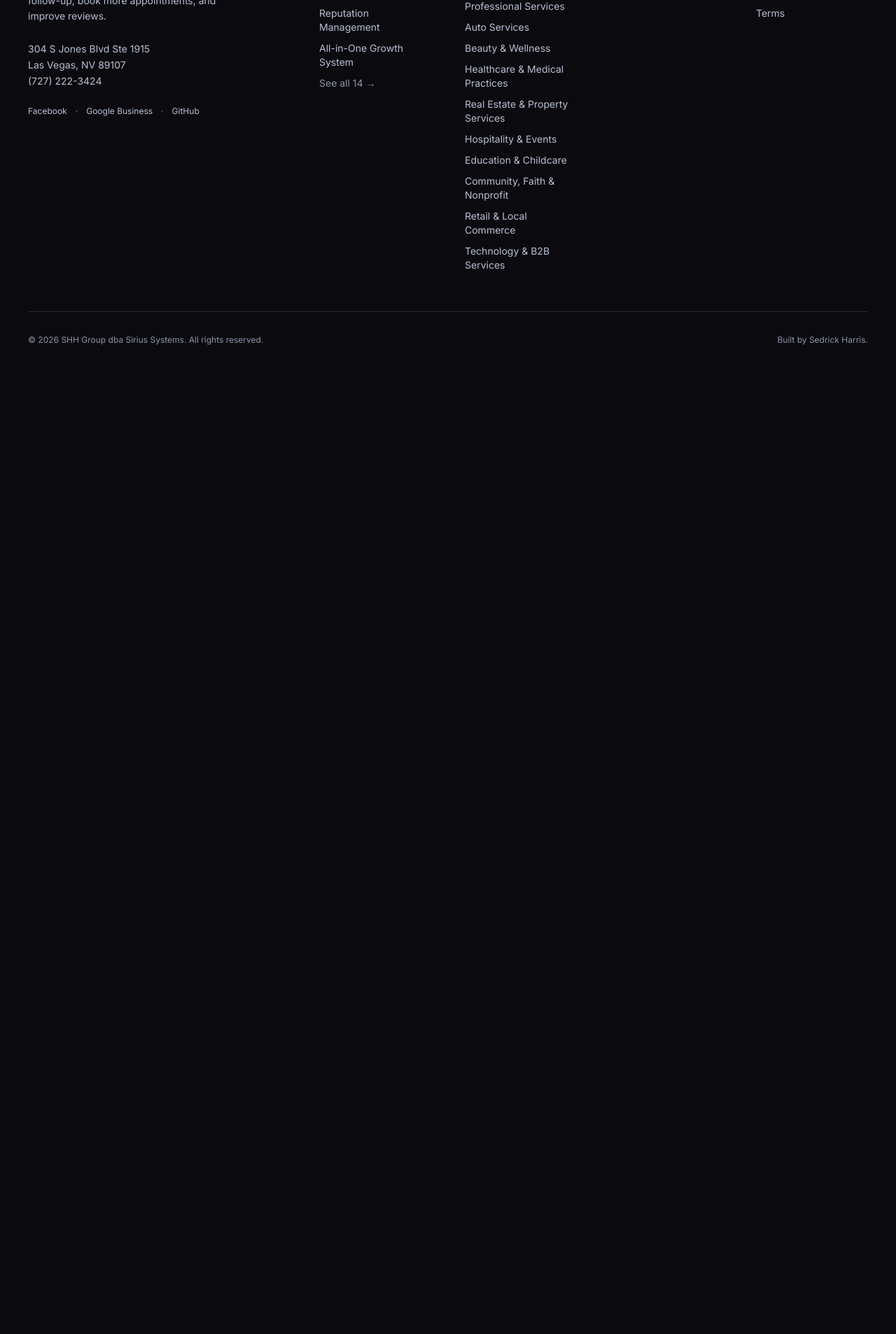
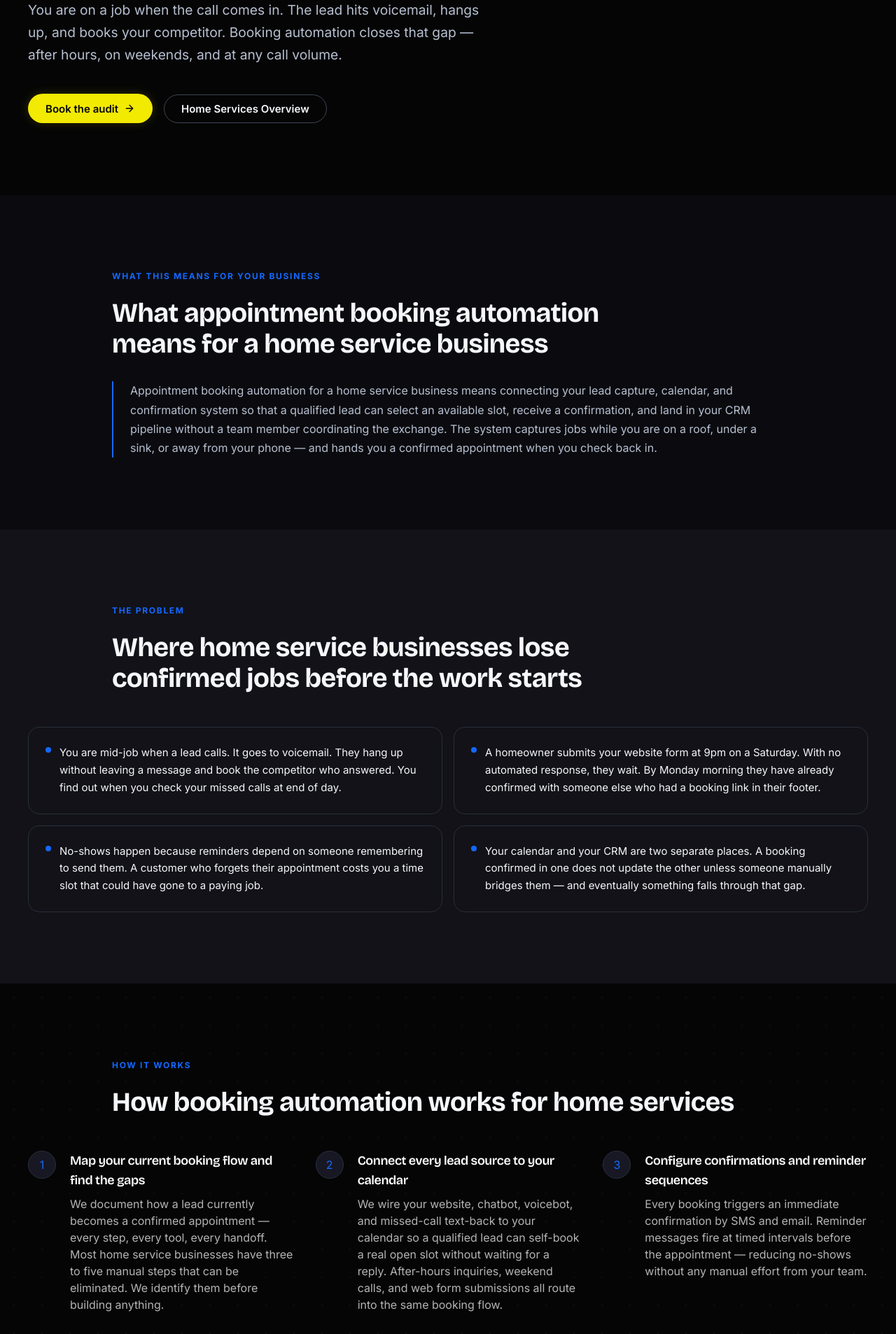
Before and after one commit to SedrickHarris/sirius-systems-site, a Next.js app: page /industries/home-services/appointment-booking-automation in a window 1280 px wide. Before the commit this address had no page. Shown: the part 580-2487 px from the top of the page at 70% size. Before the commit the page ends 1138 px from the top, so only its background shows below. Built offline with nearby package versions, Linux system fonts and the light colour scheme.

Commit message:
feat: /industries/home-services/appointment-booking-automation intersection page

```diff
--- /dev/null
+++ b/app/industries/home-services/appointment-booking-automation/page.tsx
@@ -0,0 +1,158 @@
+import type { Metadata } from 'next'
+import {
+  IntersectionPageTemplate,
+  type IntersectionPageData,
+} from '@/components/site/IntersectionPageTemplate'
+import { JsonLdScript } from '@/components/site/JsonLdScript'
+import { webPage, breadcrumbList, serviceSchema, faqPage } from '@/lib/schema'
+
+const DATA: IntersectionPageData = {
+  hubSlug:     'home-services',
+  serviceSlug: 'appointment-booking-automation',
+  hubName:     'Home Services',
+  serviceName: 'Appointment Booking Automation',
+
+  metaTitle:       'Appointment Booking Automation for Home Services',
+  metaDescription: 'Home service businesses lose jobs to whoever answers first. We build the booking system that captures leads, confirms appointments, and cuts no-shows.',
+
+  eyebrow: 'Home Services · Appointment Booking Automation',
+
+  headline:
+    'Home service leads book with whoever answers first — your system should answer every time',
+
+  subheadline:
+    'You are on a job when the call comes in. The lead hits voicemail, hangs up, and books your competitor. Booking automation closes that gap — after hours, on weekends, and at any call volume.',
+
+  heroHighlights: [
+    'Self-booking from your website, chatbot, or missed-call text-back',
+    'After-hours lead capture with immediate booking confirmation',
+    'Automated reminders that reduce no-shows without manual follow-up',
+    'Calendar and CRM stay in sync from inquiry to completed job',
+  ],
+
+  definitionHeadline:
+    'What appointment booking automation means for a home service business',
+
+  definition:
+    'Appointment booking automation for a home service business means connecting your lead capture, calendar, and confirmation system so that a qualified lead can select an available slot, receive a confirmation, and land in your CRM pipeline without a team member coordinating the exchange. The system captures jobs while you are on a roof, under a sink, or away from your phone — and hands you a confirmed appointment when you check back in.',
+
+  problemHeadline:
+    'Where home service businesses lose confirmed jobs before the work starts',
+
+  problems: [
+    'You are mid-job when a lead calls. It goes to voicemail. They hang up without leaving a message and book the competitor who answered. You find out when you check your missed calls at end of day.',
+    'A homeowner submits your website form at 9pm on a Saturday. With no automated response, they wait. By Monday morning they have already confirmed with someone else who had a booking link in their footer.',
+    'No-shows happen because reminders depend on someone remembering to send them. A customer who forgets their appointment costs you a time slot that could have gone to a paying job.',
+    'Your calendar and your CRM are two separate places. A booking confirmed in one does not update the other unless someone manually bridges them — and eventually something falls through that gap.',
+  ],
+
+  howItWorksHeadline:
+    'How booking automation works for home services',
+
+  steps: [
+    {
+      label: 'Map your current booking flow and find the gaps',
+      body:  'We document how a lead currently becomes a confirmed appointment — every step, every tool, every handoff. Most home service businesses have three to five manual steps that can be eliminated. We identify them before building anything.',
+    },
+    {
+      label: 'Connect every lead source to your calendar',
+      body:  'We wire your website, chatbot, voicebot, and missed-call text-back to your calendar so a qualified lead can self-book a real open slot without waiting for a reply. After-hours inquiries, weekend calls, and web form submissions all route into the same booking flow.',
+    },
+    {
+      label: 'Configure confirmations and reminder sequences',
+      body:  'Every booking triggers an immediate confirmation by SMS and email. Reminder messages fire at timed intervals before the appointment — reducing no-shows without any manual effort from your team.',
+    },
+    {
+      label: 'Sync to CRM and close the loop after the job',
+      body:  'Confirmed bookings update your CRM pipeline automatically. When the job completes, the same system that booked it can trigger your review request sequence — so the workflow from lead to confirmed appointment to completed job to review runs without manual handoffs.',
+    },
+  ],
+
+  featuresHeadline: 'What the booking system covers',
+
+  features: [
+    'Self-booking: leads choose their own slot from your live calendar availability',
+    'Multi-channel entry: bookings accepted via website, chatbot, voicebot, or SMS',
+    'Missed-call text-back: immediate booking link sent when a call goes unanswered',
+    'After-hours capture: the system takes bookings when your team is unavailable',
+    'Automated confirmations: SMS and email sent the moment a booking is confirmed',
+    'Reminder sequences: timed pre-appointment messages that reduce no-shows',
+    'CRM sync: confirmed bookings update your pipeline stage automatically',
+    'Abandoned booking recovery: follow-up fires when a lead starts but does not finish booking',
+  ],
+
+  relatedServiceSlugs: [
+    'ai-voicebots',
+    'ai-chatbots',
+    'crm-automation',
+    'all-in-one-business-growth-system',
+  ],
+
+  faqs: [
+    {
+      q: 'What is appointment booking automation for a home service business?',
+      a: 'It means connecting your lead capture, calendar, and confirmation system so that a qualified lead can select an available slot, receive a confirmation, and land in your CRM without a team member coordinating the exchange. The system books jobs while you are on a job — and hands you a confirmed appointment when you check back in.',
+    },
+    {
+      q: 'What happens to a lead that calls after hours when no one answers?',
+      a: 'A missed-call text-back fires immediately with a direct booking link. The lead gets a response within seconds of hanging up, before they have a chance to call the next contractor on their list. If they complete the booking, it lands in your calendar with full confirmation sent to both parties.',
+    },
+    {
+      q: 'How does booking automation reduce no-shows for home service businesses?',
+      a: 'Reminder messages go out automatically at intervals you choose — typically 24 hours before and the morning of the appointment. Because the reminders fire consistently on every booking rather than when someone remembers to send them, no-shows drop without any manual effort from your team.',
+    },
+    {
+      q: 'Does the booking system work with the calendar I already use?',
+      a: 'The booking flow connects to your existing calendar so customers only see slots that are actually open. If your current calendar or scheduling tool is supported, we wire directly to it. We confirm compatibility during the discovery call before building anything.',
+    },
+    {
+      q: 'How does appointment booking automation connect to the rest of the growth system?',
+      a: 'Booking automation is the conversion layer. Your AI voicebot and chatbot qualify leads and route them into the booking flow. CRM automation handles what comes after the confirmation — pipeline updates, job reminders, team notifications. Review automation fires after the job closes. When booking is automated, the full sequence from lead to appointment to completed job to review runs without manual coordination at any step.',
+    },
+  ],
+
+  ctaHeadline:     'Stop losing jobs to whoever answers first',
+  ctaBody:         'We map your current booking flow, identify where leads are falling out, and show you what a connected system looks like for your specific trade. No pressure. No invented results. Just a clear picture of what is possible.',
+  ctaPrimaryLabel: 'Book the audit',
+}
+
+export const metadata: Metadata = {
+  title:       DATA.metaTitle,
+  description: DATA.metaDescription,
+  alternates: { canonical: '/industries/home-services/appointment-booking-automation' },
+  openGraph: {
+    title:       DATA.metaTitle,
+    description: DATA.metaDescription,
+    url:         '/industries/home-services/appointment-booking-automation',
+    images: [{ url: '/og/default.webp', alt: DATA.metaTitle }],
+  },
+}
+
+export default function HomeServicesAppointmentBookingAutomationPage() {
+  return (
+    <>
+      <JsonLdScript
+        data={[
+          webPage({
+            url:         '/industries/home-services/appointment-booking-automation',
+            name:        DATA.metaTitle,
+            description: DATA.metaDescription,
+          }),
+          breadcrumbList([
+            { name: 'Home',                           url: '/' },
+            { name: 'Industries',                     url: '/industries' },
+            { name: 'Home Services',                  url: '/industries/home-services' },
+            { name: 'Appointment Booking Automation', url: '/industries/home-services/appointment-booking-automation' },
+          ]),
+          serviceSchema({
+            slug:        'industries/home-services/appointment-booking-automation',
+            name:        'Appointment Booking Automation',
+            description: DATA.metaDescription,
+          }),
+          faqPage(DATA.faqs),
+        ]}
+      />
+      <IntersectionPageTemplate {...DATA} />
+    </>
+  )
+}
```
Also changed, not shown: 1 other file (tests, documents, lock files or other folders).
